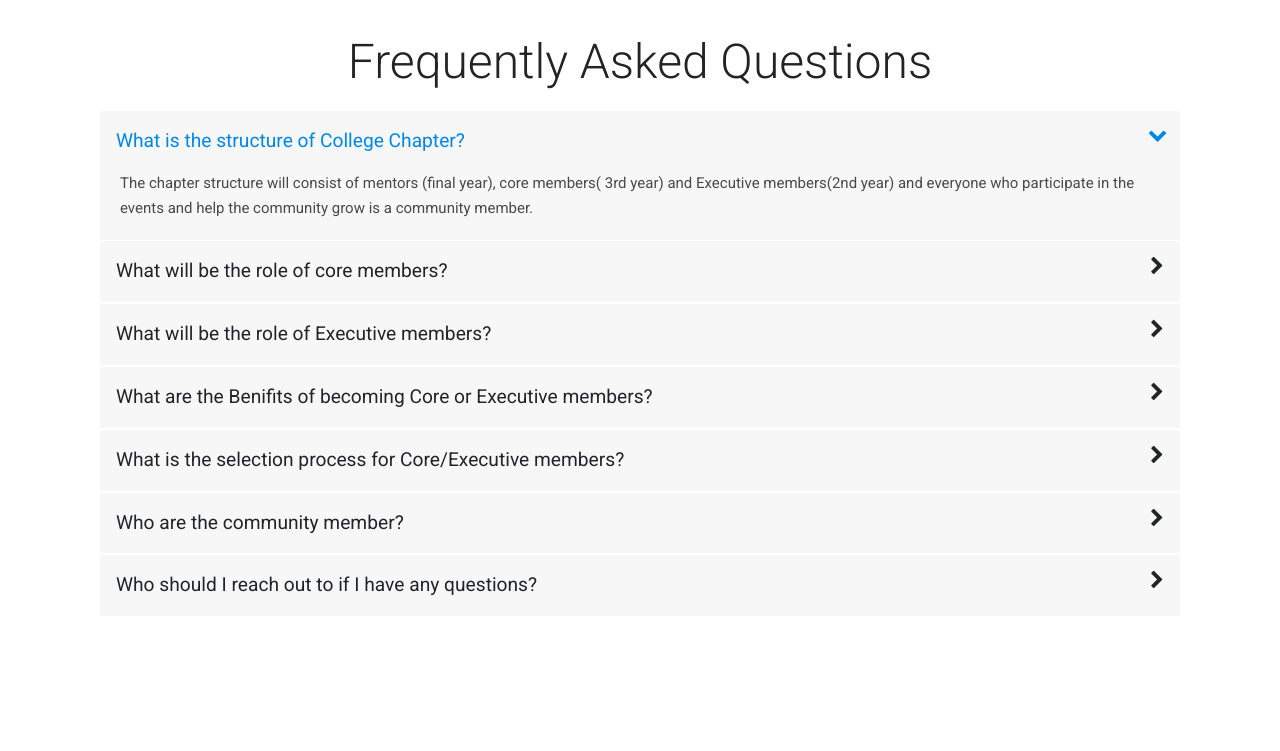
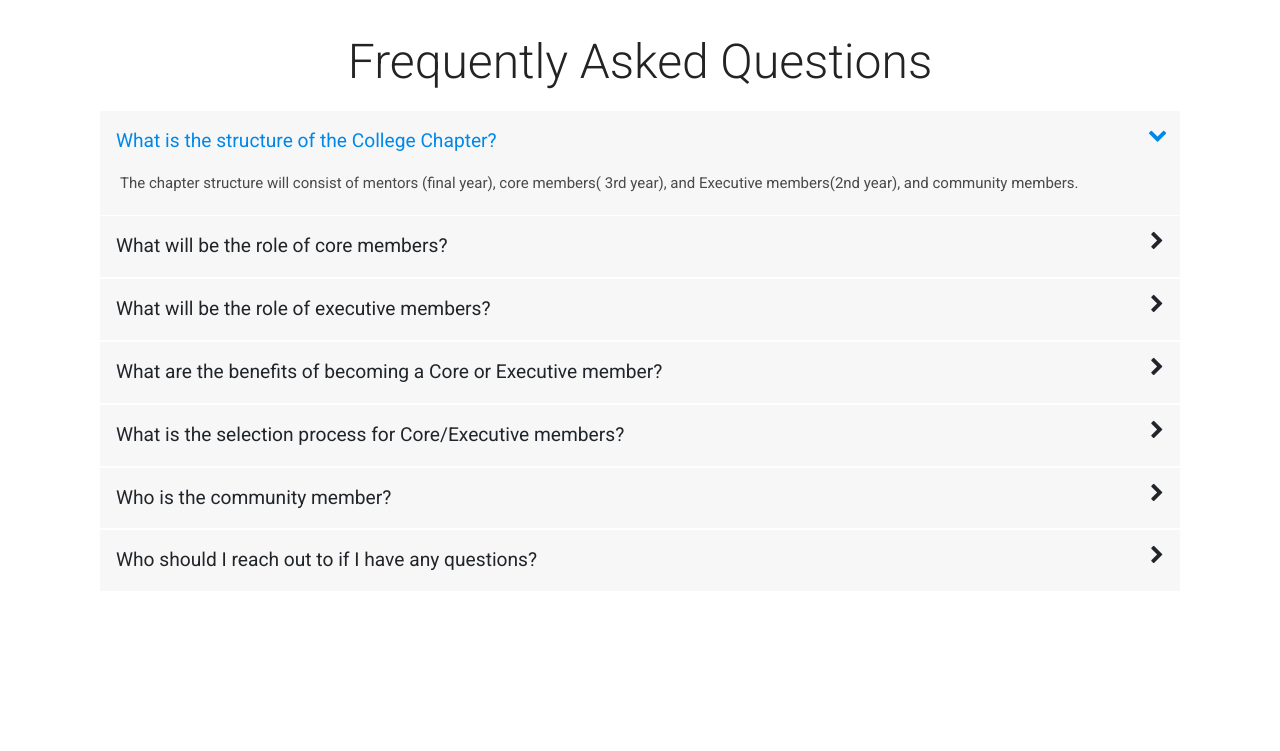
Before and after one commit to CoderSaty/CodechefMMMUTChapter, a plain HTML site: page index.html in a window 1280 px wide. Shown: the part 2960-3711 px from the top of the page. Drawn offline with Linux system fonts and the light colour scheme.

Commit message:
update index.html
corrected the spellings and links

```diff
--- a/index.html
+++ b/index.html
@@ -64,7 +64,7 @@
                         <p>CodeChef College Chapters are the programming clubs run and maintained by the official
                             chapter leaders and mentored by CodeChef. They aim to make learning competitive programming
                             accessible for students across the globe.</p>
-                        <a href="#about" class="main-button-slider">Become a Core/Executive member</a>
+                        <a href="https://forms.gle/zeCeFQQBv1n8WUrv5" class="main-button-slider">Become a Core/Executive member</a>
                     </div>
                     <div class="col-lg-6 col-md-6 col-sm-12 col-xs-12"
                         data-scroll-reveal="enter right move 30px over 0.6s after 0.4s">
@@ -93,7 +93,7 @@
                         <p>The mission of this chapter is to build a robust Competitive Programming culture on campuses
                             and to help students become better problem solvers fostering learning and professional
                             development. We want to build a community of coders who are willing to help each other.</p>
-                        <a href="#about2" class="main-button">Contact us</a>
+                        <a href="mailto:codechef.mmmut@gmail.com" class="main-button">Contact us</a>
                     </div>
                 </div>
             </div>
@@ -270,17 +270,14 @@
                 <div class="accordions is-first-expanded">
                     <article class="accordion">
                         <div class="accordion-head">
-                            <span>What is the structure of College Chapter?</span>
+                            <span>What is the structure of the College Chapter?</span>
                             <span class="icon">
                                 <i class="icon fa fa-chevron-right"></i>
                             </span>
                         </div>
                         <div class="accordion-body">
                             <div class="content">
-                                <p>The chapter structure will consist of mentors (final year), core members( 3rd year)
-                                    and
-                                    Executive members(2nd year) and everyone who participate in the events and help the
-                                    community grow is a community member.</p>
+                                <p>The chapter structure will consist of mentors (final year), core members( 3rd year), and Executive members(2nd year), and community members.</p>
                             </div>
                         </div>
                     </article>
@@ -293,36 +290,33 @@
                         </div>
                         <div class="accordion-body">
                             <div class="content">
-                                <p>It is expected from the core members that they are good in Data structures and algo
-                                    and can make question, testcases and editorials.</p>
+                                <p>It is expected from the core members that they are good in Data Structures and algorithms and can make questions, test cases, and editorials.</p>
                             </div>
                         </div>
                     </article>
                     <article class="accordion">
                         <div class="accordion-head">
-                            <span>What will be the role of Executive members?</span>
+                            <span>What will be the role of executive members?</span>
                             <span class="icon">
                                 <i class="icon fa fa-chevron-right"></i>
                             </span>
                         </div>
                         <div class="accordion-body">
                             <div class="content">
-                                <p>It is expected from the executive members that will handle the social media pages and
-                                    promote the chapter. They can also try to make questions (optional)</p>
+                                <p>The executive members will handle the social media pages and promote the chapter. They will be allowed to make questions, test cases, and editorials if they want.</p>
                             </div>
                         </div>
                     </article>
                     <article class="accordion">
                         <div class="accordion-head">
-                            <span>What are the Benifits of becoming Core or Executive members?</span>
+                            <span>What are the benefits of becoming a Core or Executive member?</span>
                             <span class="icon">
                                 <i class="icon fa fa-chevron-right"></i>
                             </span>
                         </div>
                         <div class="accordion-body">
                             <div class="content">
-                                <p>Certificate + Swags + Network + Codechef Laddus + Opportunity to be in an awesome
-                                    club + High learning curve for Competitive Programming + and many more Benifits...
+                                <p>Certificate + Swags + Network + Codechef Laddus + Opportunity to be in an awesome club mentored by codechef+ High learning curve for Competitive Programming + and many more benefits...
                                 </p>
                             </div>
                         </div>
@@ -336,24 +330,21 @@
                         </div>
                         <div class="accordion-body">
                             <div class="content">
-                                <p>Candidates will solely shortlisted on the basis of google form filled. Techincal and
-                                    Non-technical skills(Management, designing etc.) both will be taken into
-                                    consideration.</p>
+                                <p>Candidates will solely be shortlisted based on google form filled(especially coding profile). Technical and Non-technical skills(Management, designing, etc.) both will be taken into consideration for executive members.</p>
                             </div>
                         </div>
                     </article>
 
                     <article class="accordion">
                         <div class="accordion-head">
-                            <span>Who are the community member?</span>
+                            <span>Who is the community member?</span>
                             <span class="icon">
                                 <i class="icon fa fa-chevron-right"></i>
                             </span>
                         </div>
                         <div class="accordion-body">
                             <div class="content">
-                                <p>Anyone who particiapte in the event and help the community grow will be a comunity
-                                    member.</p>
+                                <p>In order to become a community member you have to fill <a href="https://www.codechef.com/college-chapter/member">this form.</a> </p>
                             </div>
                         </div>
                     </article>
@@ -366,8 +357,10 @@
                         </div>
                         <div class="accordion-body">
                             <div class="content">
-                                <p>If you have any questions or comments, please don't hesitate to contact us by email
-                                    codechef.mmmut@gmail.com or you can contact any chapter leader.</p>
+                                <p>
+
+If you have any questions or comments, please don't hesitate to contact us by email at codechef.mmmut@gmail.com.
+</p>
                             </div>
                         </div>
                     </article>
```
